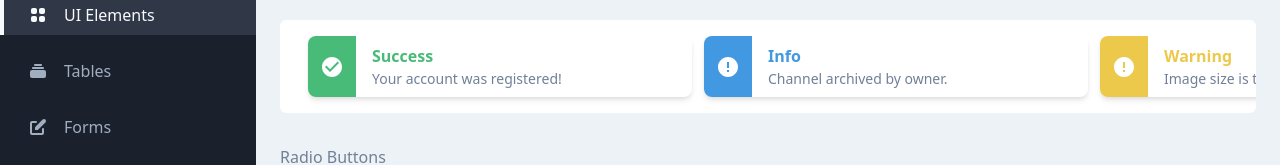
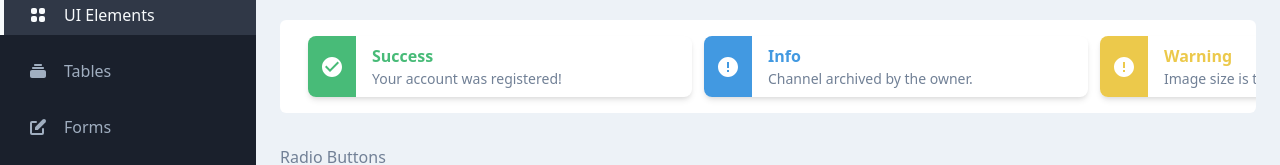
Before and after one commit to phoenix0126/vue-dashboard, a Vue app: page /ui-elements in a window 1280 px wide. Shown: the part 181-346 px from the top of the page. Built offline with nearby package versions, Linux system fonts and the light colour scheme; what @tailwindcss/custom-forms would draw is missing.

Commit message:
fix typo

```diff
--- a/src/views/UIElements.vue
+++ b/src/views/UIElements.vue
@@ -51,7 +51,7 @@
             <div class="mx-3">
               <span class="text-blue-500 font-semibold">Info</span>
               <p class="text-gray-600 text-sm">
-                Channel archived by owner.
+                Channel archived by the owner.
               </p>
             </div>
           </div>
```
